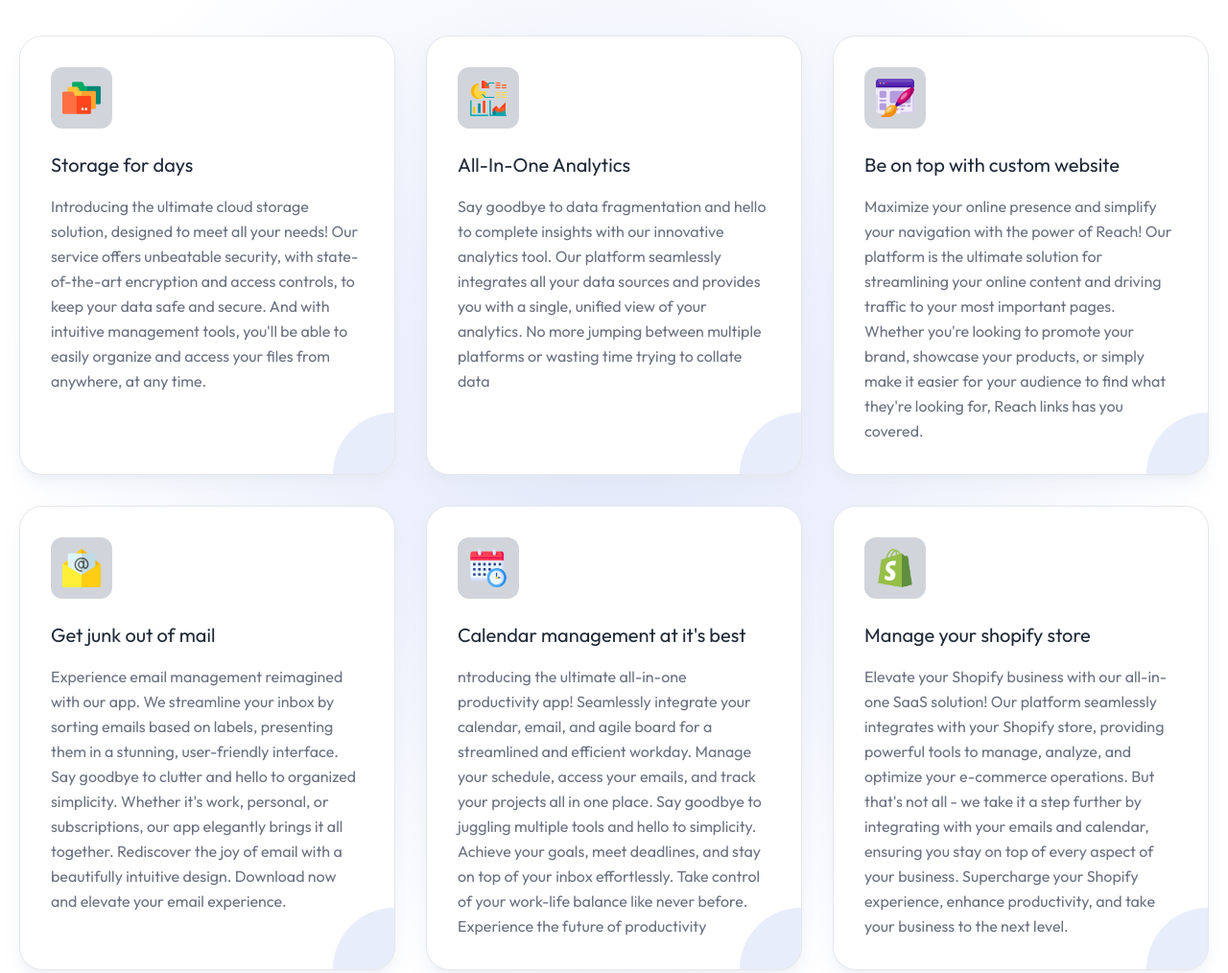
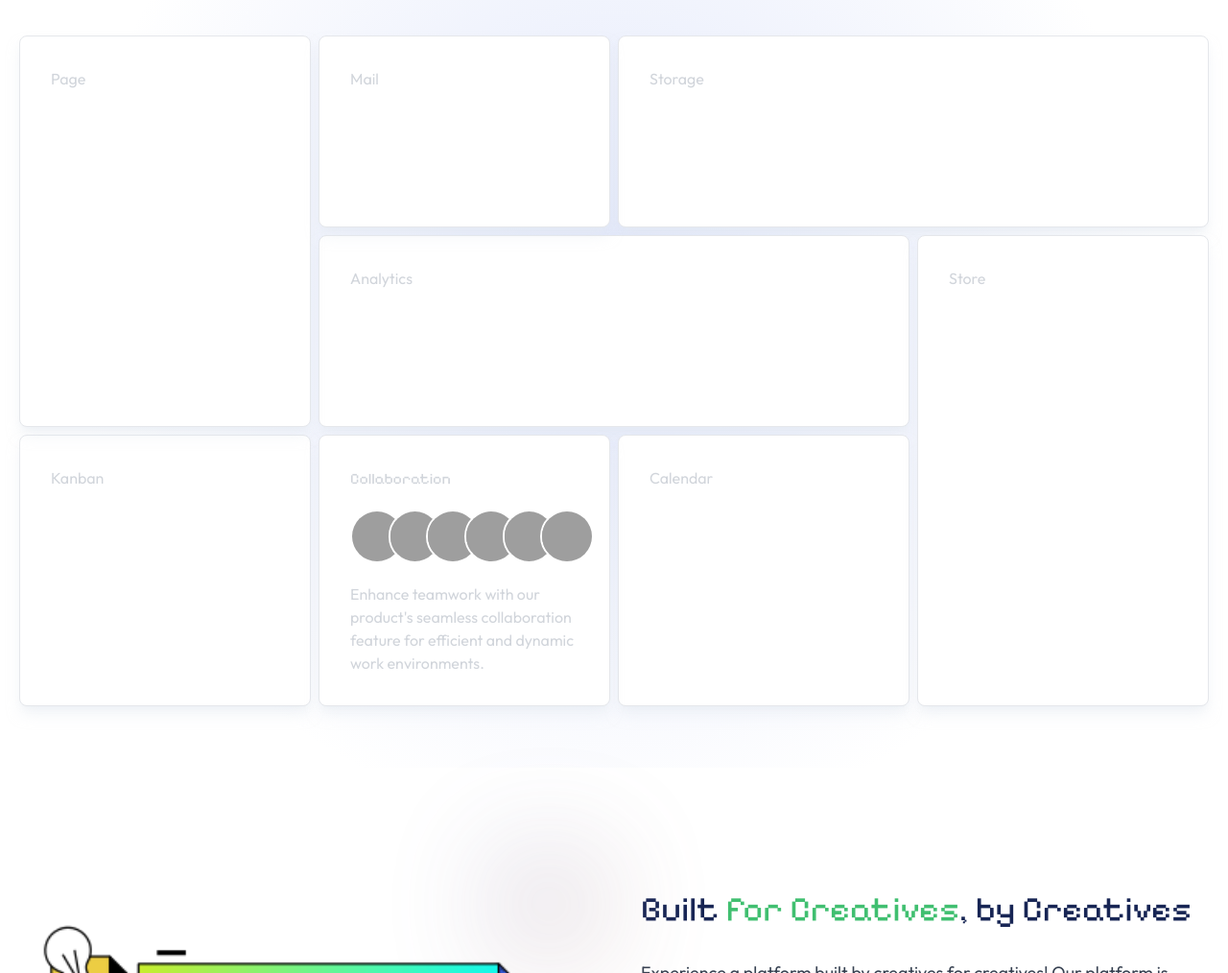
Before and after one commit to iresharma/reach-landing, an Astro site: page / in a window 1280 px wide. Shown: the part 2013-3027 px from the top of the page at 96% size. Built offline with nearby package versions, Linux system fonts and the light colour scheme; Astro itself is replaced by a stand-in of ours; grey boxes are pictures that could not be loaded.

Commit message:
started working on features bento box

```diff
--- a/package.json
+++ b/package.json
@@ -15,8 +15,11 @@
     "@types/react": "^18.2.28",
     "@types/react-dom": "^18.2.13",
     "astro": "^3.0.7",
+    "clsx": "^2.1.0",
+    "framer-motion": "^11.0.3",
     "react": "^18.2.0",
     "react-dom": "^18.2.0",
+    "tailwind-merge": "^2.2.1",
     "tailwindcss": "^3.3.3"
   }
 }
--- a/src/components/sections/Services.astro
+++ b/src/components/sections/Services.astro
@@ -1,52 +1,99 @@
 ---
-import Service from "../cards/Service.astro";
 import Container from "../shared/Container.astro";
 import Paragraph from "../shared/Paragraph.astro";
 import Title from "../shared/Title.astro";
+import {Collaboration} from "../services/collaboration";
+---
+<style>
+    .features {
+        display: grid;
+        grid-template-areas:
+        'page mail storage storage'
+        'page analytics analytics store'
+        'kanban collaboration calendar store';
+        gap: .5em;
+        grid-template-columns: repeat(4, 1fr);
+    }
 
----
+    .feature {
+        min-height: 25vh;
+        border-radius: .5em;
+    }
 
-<section id="services" class="py-16" style="background: radial-gradient(circle, rgba(181,196,244,.4) 0%, rgba(255,255,255,0) 70%);">
+    .feature-storage {
+        grid-area: storage;
+    }
+
+    .feature-analytics {
+        grid-area: analytics;
+    }
+
+    .feature-kanban {
+        grid-area: kanban;
+    }
+
+    .feature-page {
+        grid-area: page;
+    }
+
+    .feature-mail {
+        grid-area: mail;
+    }
+
+    .feature-calendar {
+        grid-area: calendar;
+    }
+
+    .feature-store {
+        grid-area: store;
+    }
+
+    .feature-collaboration {
+        grid-area: collaboration;
+    }
+</style>
+<section id="services" class="py-16"
+         style="background: radial-gradient(circle, rgba(181,196,244,.4) 0%, rgba(255,255,255,0) 70%);">
     <Container className="space-y-10 md:sapce-y-12">
         <div class="text-center max-w-3xl mx-auto space-y-4">
             <Title>
                 What we offer
             </Title>
             <Paragraph className="text-gray-300 dark:text-gray-500">
-                Take control of your content and collaboration needs with our comprehensive suite of services! Whether you're looking to streamline your content creation process, enhance collaboration between team members, or both, we've got you covered.
+                Take control of your content and collaboration needs with our comprehensive suite of services! Whether
+                you're looking to streamline your content creation process, enhance collaboration between team members,
+                or both, we've got you covered.
             </Paragraph>
         </div>
-        <div class="grid sm:grid-cols-2 lg:grid-cols-3 gap-6 lg:gap-8">
-            <Service title="Storage for days" description="Introducing the ultimate cloud storage solution, designed to meet all your needs! Our service offers unbeatable security, with state-of-the-art encryption and access controls, to keep your data safe and secure. And with intuitive management tools, you'll be able to easily organize and access your files from anywhere, at any time.">
-                <span slot="icon">
-                    <img src="/images/service-icons/storage.png" class="h-10 w-10" />
+        <div class="features m-auto text-gray-300 <dark:text-gray-500></dark:text-gray-500>">
+            <div class="feature feature-storage p-5 sm:p-6 lg:p-8 rounded-3xl border border-box-border bg-box-bg shadow-lg shadow-box-shadow relative overflow-hidden">
+                <span class="text-special capitalize">storage</span>
+            </div>
+            <div class="feature feature-analytics p-5 sm:p-6 lg:p-8 rounded-3xl border border-box-border bg-box-bg shadow-lg shadow-box-shadow relative overflow-hidden">
+                <span class="text-special capitalize">analytics</span>
+            </div>
+            <div class="feature feature-kanban p-5 sm:p-6 lg:p-8 rounded-3xl border border-box-border bg-box-bg shadow-lg shadow-box-shadow relative overflow-hidden">
+                <span class="text-special capitalize">kanban</span>
+            </div>
+            <div class="feature feature-page p-5 sm:p-6 lg:p-8 rounded-3xl border border-box-border bg-box-bg shadow-lg shadow-box-shadow relative overflow-hidden">
+                <span class="text-special capitalize">page</span>
+            </div>
+            <div class="feature feature-mail p-5 sm:p-6 lg:p-8 rounded-3xl border border-box-border bg-box-bg shadow-lg shadow-box-shadow relative overflow-hidden">
+                <span class="text-special capitalize">mail</span>
+            </div>
+            <div class="feature feature-calendar p-5 sm:p-6 lg:p-8 rounded-3xl border border-box-border bg-box-bg shadow-lg shadow-box-shadow relative overflow-hidden">
+                <span class="text-special capitalize">calendar</span>
+            </div>
+            <div class="feature feature-store p-5 sm:p-6 lg:p-8 rounded-3xl border border-box-border bg-box-bg shadow-lg shadow-box-shadow relative overflow-hidden">
+                <span class="text-special capitalize">store</span>
+            </div>
+            <div class="feature feature-collaboration p-5 sm:p-6 lg:p-8 rounded-3xl border border-box-border bg-box-bg shadow-lg shadow-box-shadow relative overflow-hidden">
+                <span class="font-special capitalize">Collaboration</span>
+                <Collaboration />
+                <span class="text-gray-300 dark:text-gray-500">
+                    Enhance teamwork with our product's seamless collaboration feature for efficient and dynamic work environments.
                 </span>
-            </Service>
-            <Service title="All-In-One Analytics" description="Say goodbye to data fragmentation and hello to complete insights with our innovative analytics tool. Our platform seamlessly integrates all your data sources and provides you with a single, unified view of your analytics. No more jumping between multiple platforms or wasting time trying to collate data">
-                <span slot="icon">
-                    <img src="/images/service-icons/analysis.png" class="h-10 w-10" />
-                </span>
-            </Service>
-            <Service title="Be on top with custom website" description="Maximize your online presence and simplify your navigation with the power of Reach! Our platform is the ultimate solution for streamlining your online content and driving traffic to your most important pages. Whether you're looking to promote your brand, showcase your products, or simply make it easier for your audience to find what they're looking for, Reach links has you covered.">
-                <span slot="icon">
-                    <img src="/images/service-icons/web-design.png" class="h-10 w-10" />
-                </span>
-            </Service>
-            <Service title="Get junk out of mail" description="Experience email management reimagined with our app. We streamline your inbox by sorting emails based on labels, presenting them in a stunning, user-friendly interface. Say goodbye to clutter and hello to organized simplicity. Whether it's work, personal, or subscriptions, our app elegantly brings it all together. Rediscover the joy of email with a beautifully intuitive design. Download now and elevate your email experience.">
-                <span slot="icon">
-                    <img src="/images/service-icons/email.png" class="h-10 w-10" />
-                </span>
-            </Service>
-            <Service title="Calendar management at it's best" description="ntroducing the ultimate all-in-one productivity app! Seamlessly integrate your calendar, email, and agile board for a streamlined and efficient workday. Manage your schedule, access your emails, and track your projects all in one place. Say goodbye to juggling multiple tools and hello to simplicity. Achieve your goals, meet deadlines, and stay on top of your inbox effortlessly. Take control of your work-life balance like never before. Experience the future of productivity ">
-                <span slot="icon">
-                    <img src="/images/service-icons/calendar.png" class="h-10 w-10" />
-                </span>
-            </Service>
-            <Service title="Manage your shopify store" description="Elevate your Shopify business with our all-in-one SaaS solution! Our platform seamlessly integrates with your Shopify store, providing powerful tools to manage, analyze, and optimize your e-commerce operations. But that's not all - we take it a step further by integrating with your emails and calendar, ensuring you stay on top of every aspect of your business. Supercharge your Shopify experience, enhance productivity, and take your business to the next level.">
-                <span slot="icon">
-                    <img src="/images/service-icons/shopify.png" class="h-10 w-10" />
-                </span>
-            </Service>
+            </div>
         </div>
     </Container>
 </section>
--- /dev/null
+++ b/src/components/services/collaboration.tsx
@@ -0,0 +1,151 @@
+import {type ClassValue, clsx} from "clsx";
+import {twMerge} from "tailwind-merge";
+import React, {useState} from "react";
+import {
+    motion,
+    useTransform,
+    AnimatePresence,
+    useMotionValue,
+    useSpring,
+} from "framer-motion";
+
+export const AnimatedTooltip = ({
+                                    items,
+                                }: {
+    items: {
+        id: number;
+        name: string;
+        designation: string;
+        image: string;
+    }[];
+}) => {
+    const [hoveredIndex, setHoveredIndex] = useState<number | null>(null);
+    const springConfig = {stiffness: 100, damping: 5};
+    const x = useMotionValue(0); // going to set this value on mouse move
+    // rotate the tooltip
+    const rotate = useSpring(
+        useTransform(x, [-100, 100], [-45, 45]),
+        springConfig
+    );
+    // translate the tooltip
+    const translateX = useSpring(
+        useTransform(x, [-100, 100], [-50, 50]),
+        springConfig
+    );
+    const handleMouseMove = (event: any) => {
+        const halfWidth = event.target.offsetWidth / 2;
+        x.set(event.nativeEvent.offsetX - halfWidth); // set the x value, which is then used in transform and rotate
+    };
+
+    return (
+        <>
+            {items.map((item, idx) => (
+                <div
+                    className="-mr-4  relative group"
+                    key={item.name}
+                    onMouseEnter={() => setHoveredIndex(item.id)}
+                    onMouseLeave={() => setHoveredIndex(null)}
+                >
+                    <AnimatePresence mode="wait">
+                        {hoveredIndex === item.id && (
+                            <motion.div
+                                initial={{opacity: 0, y: 20, scale: 0.6}}
+                                animate={{
+                                    opacity: 1,
+                                    y: 0,
+                                    scale: 1,
+                                    transition: {
+                                        type: "spring",
+                                        stiffness: 260,
+                                        damping: 10,
+                                    },
+                                }}
+                                exit={{opacity: 0, y: 20, scale: 0.6}}
+                                style={{
+                                    translateX: translateX,
+                                    rotate: rotate,
+                                    whiteSpace: "nowrap",
+                                }}
+                                className="absolute -top-16 -left-1/2 translate-x-1/2 flex text-xs  flex-col items-center justify-center rounded-md bg-black z-50 shadow-xl px-4 py-2"
+                            >
+                                <div
+                                    className="absolute inset-x-10 z-30 w-[20%] -bottom-px bg-gradient-to-r from-transparent via-emerald-500 to-transparent h-px "/>
+                                <div
+                                    className="absolute left-10 w-[40%] z-30 -bottom-px bg-gradient-to-r from-transparent via-sky-500 to-transparent h-px "/>
+                                <div className="font-bold text-white relative z-30 text-base">
+                                    {item.name}
+                                </div>
+                                <div className="text-white text-xs">{item.designation}</div>
+                            </motion.div>
+                        )}
+                    </AnimatePresence>
+                    <img
+                        onMouseOver={handleMouseMove}
+                        height={100}
+                        width={100}
+                        src={item.image}
+                        alt={item.name}
+                        className="object-cover !m-0 !p-0 object-top rounded-full h-14 w-14 border-2 group-hover:scale-105 group-hover:z-30 border-white  relative transition duration-500"
+                    />
+                </div>
+            ))}
+        </>
+    );
+};
+
+function cn(...inputs: ClassValue[]) {
+    return twMerge(clsx(inputs));
+}
+
+const people = [
+    {
+        id: 1,
+        name: "John Doe",
+        designation: "Software Engineer",
+        image:
+            "https://images.unsplash.com/photo-1599566150163-29194dcaad36?ixlib=rb-4.0.3&ixid=M3wxMjA3fDB8MHxwaG90by1wYWdlfHx8fGVufDB8fHx8fA%3D%3D&auto=format&fit=crop&w=3387&q=80",
+    },
+    {
+        id: 2,
+        name: "Robert Johnson",
+        designation: "Product Manager",
+        image:
+            "https://images.unsplash.com/photo-1535713875002-d1d0cf377fde?ixlib=rb-4.0.3&ixid=M3wxMjA3fDB8MHxzZWFyY2h8Mnx8YXZhdGFyfGVufDB8fDB8fHww&auto=format&fit=crop&w=800&q=60",
+    },
+    {
+        id: 3,
+        name: "Jane Smith",
+        designation: "Data Scientist",
+        image:
+            "https://images.unsplash.com/photo-1580489944761-15a19d654956?ixlib=rb-4.0.3&ixid=M3wxMjA3fDB8MHxzZWFyY2h8NXx8YXZhdGFyfGVufDB8fDB8fHww&auto=format&fit=crop&w=800&q=60",
+    },
+    {
+        id: 4,
+        name: "Emily Davis",
+        designation: "UX Designer",
+        image:
+            "https://images.unsplash.com/photo-1438761681033-6461ffad8d80?ixlib=rb-4.0.3&ixid=M3wxMjA3fDB8MHxzZWFyY2h8MTB8fGF2YXRhcnxlbnwwfHwwfHx8MA%3D%3D&auto=format&fit=crop&w=800&q=60",
+    },
+    {
+        id: 5,
+        name: "Tyler Durden",
+        designation: "Soap Developer",
+        image:
+            "https://images.unsplash.com/photo-1472099645785-5658abf4ff4e?ixlib=rb-4.0.3&ixid=M3wxMjA3fDB8MHxwaG90by1wYWdlfHx8fGVufDB8fHx8fA%3D%3D&auto=format&fit=crop&w=3540&q=80",
+    },
+    {
+        id: 6,
+        name: "Dora",
+        designation: "The Explorer",
+        image:
+            "https://images.unsplash.com/photo-1544725176-7c40e5a71c5e?ixlib=rb-4.0.3&ixid=M3wxMjA3fDB8MHxwaG90by1wYWdlfHx8fGVufDB8fHx8fA%3D%3D&auto=format&fit=crop&w=3534&q=80",
+    },
+];
+
+export function Collaboration() {
+    return (
+        <div className="flex flex-row items-center justify-center my-5 w-full">
+            <AnimatedTooltip items={people}/>
+        </div>
+    );
+}
```
Also changed, not shown: public/images/services/storage.png (added), 1 other file.
